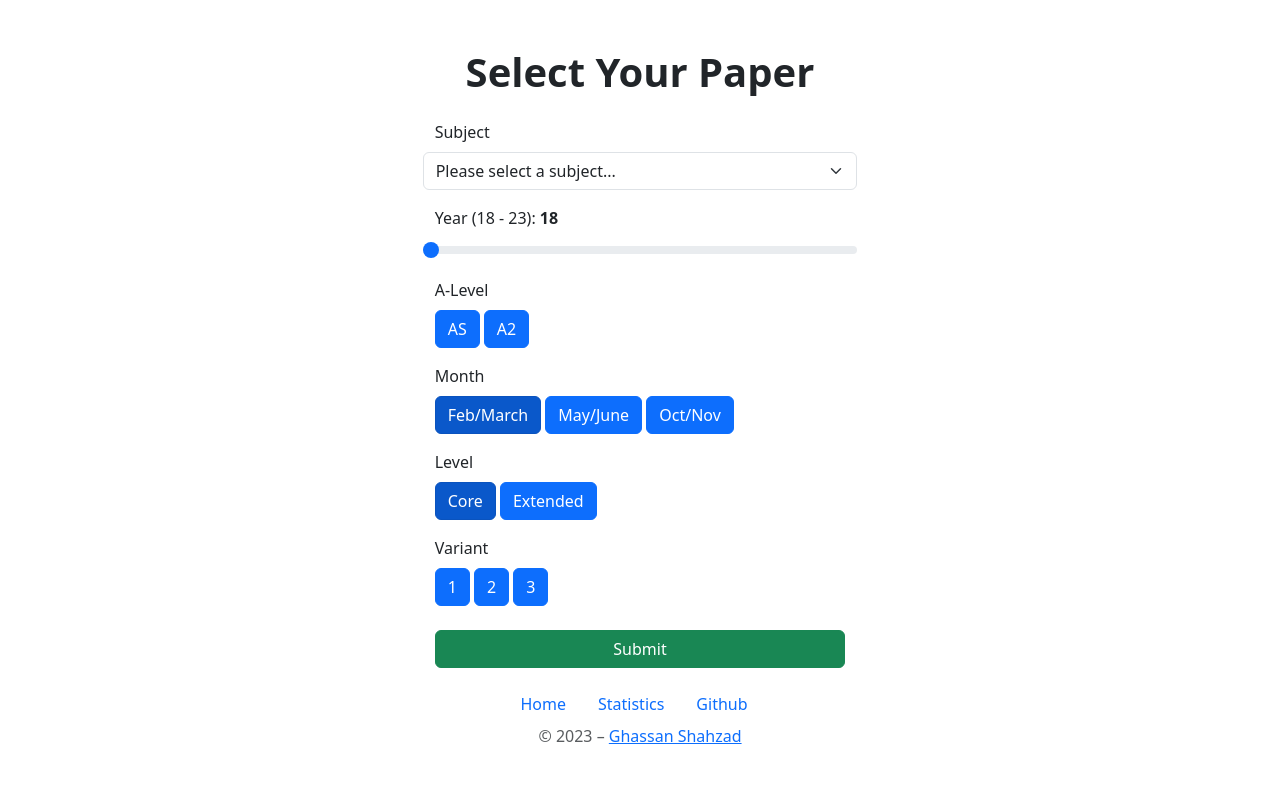
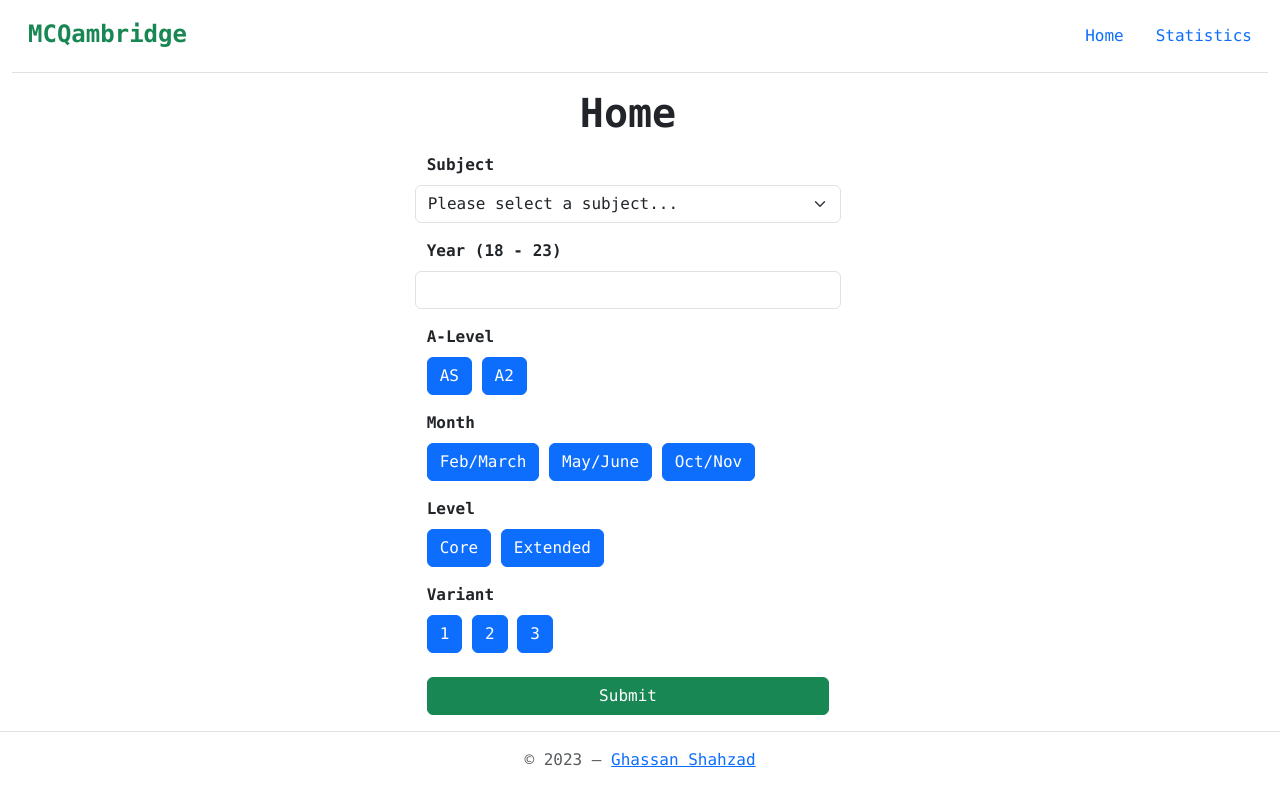
Before and after one commit to ghassbomb/mcqambridge, a Flask app: page / in a window 1280 px wide. Run offline with Flask 3, Linux system fonts and the light colour scheme.

Commit message:
Major UI/UX changes

```diff
--- a/static/js/pdf.js
+++ b/static/js/pdf.js
@@ -42,7 +42,7 @@ var qpName = document.querySelector('title').textContent.replace('ms', 'qp')
 
 var url = `https://docs.google.com/viewer?url=https://pastpapers.papacambridge.com/directories/CAIE/CAIE-pastpapers/upload/${qpName}.pdf&embedded=true`;
 
-document.getElementById('canvas').data = url;
+document.getElementById('canvas').src = url;
 
 
 // PDF Rendering (disabled because of download restrictions)
--- a/templates/base.html
+++ b/templates/base.html
@@ -4,18 +4,20 @@
 		{% include 'head.html' %} {% block extra_head %}{% endblock %}
 	</head>
 	<body>
-    <div class="container-fluid">
-      <header class="text-center mb-4 mt-5">{% block header %}{% endblock %}</header>
-      <main class="row mb-3">
-        {% block main %}
-        <aside class="col d-none d-md-block">{% block left_aside %}{% endblock %}</aside>
-        <article class="px-5 px-md-0 col"></article>
-        <aside class="col d-none d-md-block"></aside>
-        {% endblock %}
-      </main>
-      <footer class="row mb-3">{% include 'footer.html' %}</footer>
+		<div class="container-fluid h-100 w-100 font-monospace">
+			{% include 'header.html' %}
+			<main class="w-100 row mb-3">{% block main %} {% endblock %}</main>
+			{% include 'footer.html' %}
 		</div>
-    <script src="https://cdn.jsdelivr.net/npm/@popperjs/core@2.11.8/dist/umd/popper.min.js" integrity="sha384-I7E8VVD/ismYTF4hNIPjVp/Zjvgyol6VFvRkX/vR+Vc4jQkC+hVqc2pM8ODewa9r" crossorigin="anonymous"></script>
-    <script src="https://cdn.jsdelivr.net/npm/bootstrap@5.3.2/dist/js/bootstrap.min.js" integrity="sha384-BBtl+eGJRgqQAUMxJ7pMwbEyER4l1g+O15P+16Ep7Q9Q+zqX6gSbd85u4mG4QzX+" crossorigin="anonymous"></script>
+		<script
+			src="https://cdn.jsdelivr.net/npm/@popperjs/core@2.11.8/dist/umd/popper.min.js"
+			integrity="sha384-I7E8VVD/ismYTF4hNIPjVp/Zjvgyol6VFvRkX/vR+Vc4jQkC+hVqc2pM8ODewa9r"
+			crossorigin="anonymous"
+		></script>
+		<script
+			src="https://cdn.jsdelivr.net/npm/bootstrap@5.3.2/dist/js/bootstrap.min.js"
+			integrity="sha384-BBtl+eGJRgqQAUMxJ7pMwbEyER4l1g+O15P+16Ep7Q9Q+zqX6gSbd85u4mG4QzX+"
+			crossorigin="anonymous"
+		></script>
 	</body>
 </html>
--- a/templates/footer.html
+++ b/templates/footer.html
@@ -1,12 +1,5 @@
-<ul class="nav justify-content-center">
-  <li class="nav-item">
-    <a href="/" class="nav-link">Home</a>
-  </li>
-  <li class="nav-item">
-    <a href="/statistics" class="nav-link">Statistics</a>
-  </li>
-  <li class="nav-item">
-    <a href="https://github.com/ghassbomb/mcqambridge" class="nav-link">Github</a>
-  </li>
-</ul>
-<p class="text-center text-muted">© 2023 – <a href="https://ghassbomb.github.io/">Ghassan Shahzad</a></p>
+<footer class="row py-3 text-center border-top">
+  <div class="text-center">
+      <span class="text-muted">© 2023 — <a href="https://ghassbomb.github.io/">Ghassan Shahzad</a></span>
+  </div>
+</footer>
--- a/templates/head.html
+++ b/templates/head.html
@@ -25,3 +25,42 @@
 	integrity="sha384-T3c6CoIi6uLrA9TneNEoa7RxnatzjcDSCmG1MXxSR1GAsXEV/Dwwykc2MPK8M2HN"
 	crossorigin="anonymous"
 />
+<style>
+	.site-header {
+		color: #198754;
+	}
+
+	.site-header:hover {
+		color: #0a3622;
+	}
+
+	.btn-primary {
+		color: #fff !important;
+		background-color: #0d6efd;
+	}
+
+	.btn-primary:hover {
+		background-color: #084298 !important;
+		border-color: #084298 !important;
+	}
+
+	.btn-primary:active {
+		background-color: #084298 !important;
+		border-color: #084298 !important;
+	}
+
+	.form-number {
+		display: block;
+		padding: 0.375rem 0.35rem 0.375rem 0.75rem;
+		border: var(--bs-border-width) solid var(--bs-border-color);
+		border-radius: var(--bs-border-radius);
+	}
+
+	.pdf {
+		height: 100vh;
+	}
+
+	.pdf embed {
+		height: 100vh;
+	}
+</style>
--- /dev/null
+++ b/templates/header.html
@@ -0,0 +1,13 @@
+<header class="d-flex flex-nowrap py-3 mb-3 border-bottom">
+    <div class="me-auto">
+        <a href="/" class="site-header text-decoration-none fw-bold px-3 fs-4">
+            MCQambridge
+        </a>
+    </div>
+    <div>
+        <ul class="nav">
+            <li class="nav-item"><a href="/" class="nav-link active" aria-current="page">Home</a></li>
+            <li class="nav-item"><a href="/statistics" class="nav-link">Statistics</a></li>
+        </ul>
+    </div>
+</header>
--- a/templates/index.html
+++ b/templates/index.html
@@ -1,16 +1,18 @@
 {% extends 'base.html' %} {% block extra_head %}
 <title>Paper Selection</title>
-{% endblock %}{% block header %}<h1 class="fw-bold">Select Your Paper</h1>
-{% endblock %}{% block main %}
-<aside class="col d-none d-md-block">{% block left_aside %}{% endblock %}</aside>
+{% endblock %} {% block main %}
+<aside class="col d-none d-md-block"></aside>
 <article class="px-5 px-md-0 col">
+	<h1 class="fw-bold text-center mb-3">Home</h1>
 	<p hidden class="alert alert-danger" id="error-message"></p>
 	<form action="/pdf" method="POST" id="main-form">
 		<div class="form-container">
 			<div class="row mb-3">
-        <label class="form-label" for="subject">Subject</label>
+				<label class="form-label fw-bold" htmlFor="subject"
+					>Subject</label
+				>
 				<select name="subject" class="form-select" id="subject">
-          <option value="please-select" disabled="true" selected>
+					<option value="please-select" selected disabled>
 						Please select a subject...
 					</option>
 					<optgroup label="IGCSE">
@@ -37,32 +39,72 @@
 				</select>
 			</div>
 			<div class="row mb-3">
-        <label class="form-label" for="year">Year (18 - 23): <output id="rangecount" class="fw-bold">18</output>
+				<label class="form-label fw-bold" for="year"
+					>Year (18 - 23)
 				</label>
-        <input type="range" class="form-range" name="year" id="year" min="18" max="23" value="18" step="1" oninput="document.getElementById('rangecount').value = this.value"/>
+				<input
+					type="number"
+					class="form-number"
+					name="year"
+					id="year"
+					min="18"
+					max="23"
+				/>
 			</div>
 			<div class="row mb-3" id="alevel">
-        <label class="form-label">A-Level</label>
+				<label class="fw-bold form-label">A-Level</label>
 				<div class="radio-buttons">
-          <input type="radio" class="btn-check" name="alevel" id="as-level" value="as-level" />
+					<input
+						type="radio"
+						class="btn-check"
+						name="alevel"
+						id="as-level"
+						value="as-level"
+					/>
 					<label class="btn btn-primary" for="as-level">AS</label>
-          <input type="radio" class="btn-check" name="alevel" id="a2-level" value="a2-level" />
-          <label class="btn btn-primary" for="a2-level" disabled="true">A2</label>
+					<input
+						type="radio"
+						class="btn-check"
+						name="alevel"
+						id="a2-level"
+						value="a2-level"
+					/>
+					<label class="btn btn-primary" for="a2-level" disabled
+						>A2</label
+					>
 				</div>
 			</div>
 			<div class="row mb-3" id="month">
-        <label class="form-label">Month</label>
+				<label class="fw-bold form-label">Month</label>
 				<div class="radio-buttons">
-          <input class="btn-check" checked type="radio" id="m" value="m" name="month" />
+					<input
+						class="btn-check"
+						type="radio"
+						id="m"
+						value="m"
+						name="month"
+					/>
 					<label class="btn btn-primary" for="m">Feb/March</label>
-          <input class="btn-check" type="radio" id="s" value="s" name="month" />
+					<input
+						class="btn-check"
+						type="radio"
+						id="s"
+						value="s"
+						name="month"
+					/>
 					<label class="btn btn-primary" for="s">May/June</label>
-          <input class="btn-check" type="radio" id="w" value="w" name="month" />
+					<input
+						class="btn-check"
+						type="radio"
+						id="w"
+						value="w"
+						name="month"
+					/>
 					<label class="btn btn-primary" for="w">Oct/Nov</label>
 				</div>
 			</div>
 			<div class="row mb-3" id="level">
-        <label class="form-label">Level</label>
+				<label class="fw-bold form-label">Level</label>
 				<div class="radio-buttons">
 					<input
 						class="btn-check"
@@ -71,19 +113,30 @@
 						id="core"
 						value="1"
 						required
-            checked="checked"
 					/>
 					<label class="btn btn-primary" for="core">Core</label>
-          <input class="btn-check" type="radio" name="level" id="extended" value="2" />
-          <label class="btn btn-primary" for="extended" disabled="true"
+					<input
+						class="btn-check"
+						type="radio"
+						name="level"
+						id="extended"
+						value="2"
+					/>
+					<label class="btn btn-primary" for="extended"
 						>Extended</label
 					>
 				</div>
 			</div>
 			<div class="row mb-4" id="variant">
-        <label class="form-label">Variant</label>
+				<label class="fw-bold form-label">Variant</label>
 				<div class="radio-buttons">
-          <input class="btn-check" type="radio" name="variant" id="one" value="1" />
+					<input
+						class="btn-check"
+						type="radio"
+						name="variant"
+						id="one"
+						value="1"
+					/>
 					<label class="btn btn-primary" for="one">1</label>
 					<input
 						class="btn-check"
@@ -94,7 +147,13 @@
 						required
 					/>
 					<label class="btn btn-primary" for="two">2</label>
-          <input class="btn-check" type="radio" name="variant" id="three" value="3" />
+					<input
+						class="btn-check"
+						type="radio"
+						name="variant"
+						id="three"
+						value="3"
+					/>
 					<label class="btn btn-primary" for="three">3</label>
 				</div>
 			</div>
```
Also changed, not shown: templates/pdf.html (+23 -33 lines), templates/pdf_score.html (+6 -9 lines), templates/statistics.html (+6 -4 lines). Lines whose indentation alone changed are shown as unchanged.
